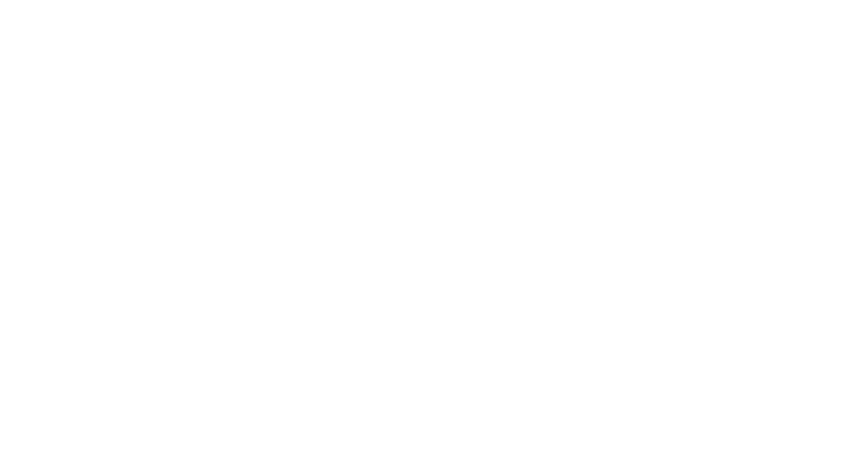
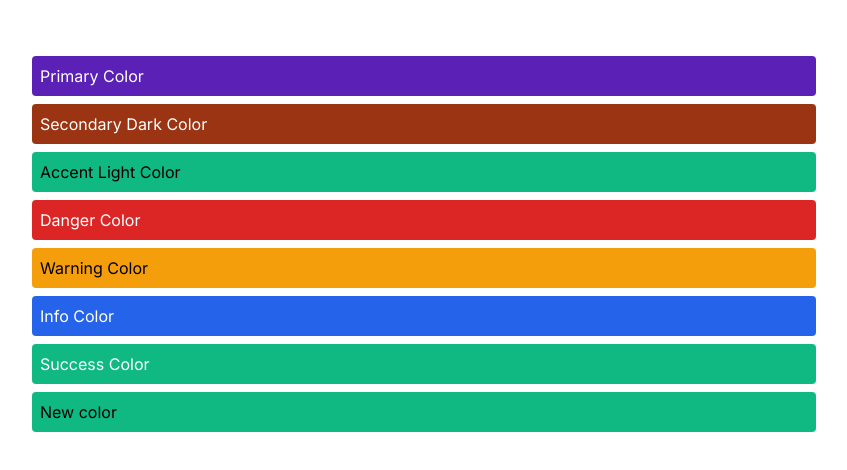
Before and after one commit to tchasinga/single-page, a Next.js app: page / in a window 1280 px wide. Shown: the top 470 px of the page, without its empty margins (216-1063 px from the left). Built offline with nearby package versions, Linux system fonts and the light colour scheme.

Commit message:
New side is added

```diff
--- /dev/null
+++ b/src/app/Pages/ExampleComponent.jsx
@@ -0,0 +1,35 @@
+import React from 'react';
+
+const ExampleComponent = () => {
+  return (
+    <div className="p-4">
+      <div className="bg-primary text-white p-2 rounded">
+        Primary Color
+      </div>
+      <div className="bg-secondary-dark text-white p-2 rounded mt-2">
+        Secondary Dark Color
+      </div>
+      <div className="bg-accent-light text-black p-2 rounded mt-2">
+        Accent Light Color
+      </div>
+      <div className="bg-danger text-white p-2 rounded mt-2">
+        Danger Color
+      </div>
+      <div className="bg-warning text-black p-2 rounded mt-2">
+        Warning Color
+      </div>
+      <div className="bg-info text-white p-2 rounded mt-2">
+        Info Color
+      </div>
+      <div className="bg-success text-white p-2 rounded mt-2">
+        Success Color
+      </div>
+
+      <div className="bg-coloring p-2 text-black mt-2 rounded">
+        New color
+      </div>
+    </div>
+  );
+};
+
+export default ExampleComponent;
--- a/src/app/page.jsx
+++ b/src/app/page.jsx
@@ -1,12 +1,13 @@
 "use strict"
 import Image from "next/image";
 import Link from "next/link";
+import ExampleComponent from "./Pages/ExampleComponent";
 
 export default function Home() {
 
   return (
-    <main className="">
-
+    <main className="max-w-4xl mx-auto p-10">
+      <ExampleComponent />
     </main>
   );
 }
--- a/tailwind.config.js
+++ b/tailwind.config.js
@@ -7,10 +7,53 @@ module.exports = {
   ],
   theme: {
     extend: {
-      backgroundImage: {
-        "gradient-radial": "radial-gradient(var(--tw-gradient-stops))",
-        "gradient-conic":
-          "conic-gradient(from 180deg at 50% 50%, var(--tw-gradient-stops))",
+      colors: {
+        primary: {
+          light: '#6D28D9',
+          DEFAULT: '#5B21B6',
+          dark: '#4C1D95',
+        },
+        secondary: {
+          light: '#D97706',
+          DEFAULT: '#C2410C',
+          dark: '#9A3412',
+        },
+        accent: {
+          light: '#10B981',
+          DEFAULT: '#059669',
+          dark: '#047857',
+        },
+        neutral: {
+          light: '#F3F4F6',
+          DEFAULT: '#E5E7EB',
+          dark: '#D1D5DB',
+        },
+        danger: {
+          light: '#EF4444',
+          DEFAULT: '#DC2626',
+          dark: '#B91C1C',
+        },
+        warning: {
+          light: '#FBBF24',
+          DEFAULT: '#F59E0B',
+          dark: '#D97706',
+        },
+        info: {
+          light: '#3B82F6',
+          DEFAULT: '#2563EB',
+          dark: '#1D4ED8',
+        },
+        success: {
+          light: '#34D399',
+          DEFAULT: '#10B981',
+          dark: '#059669',
+        },
+
+        coloring: {
+          light: "#f89b29",
+          DEFAULT: '#10B981',
+          dark: "#ff1b6b",
+        },
       },
     },
   },
```
